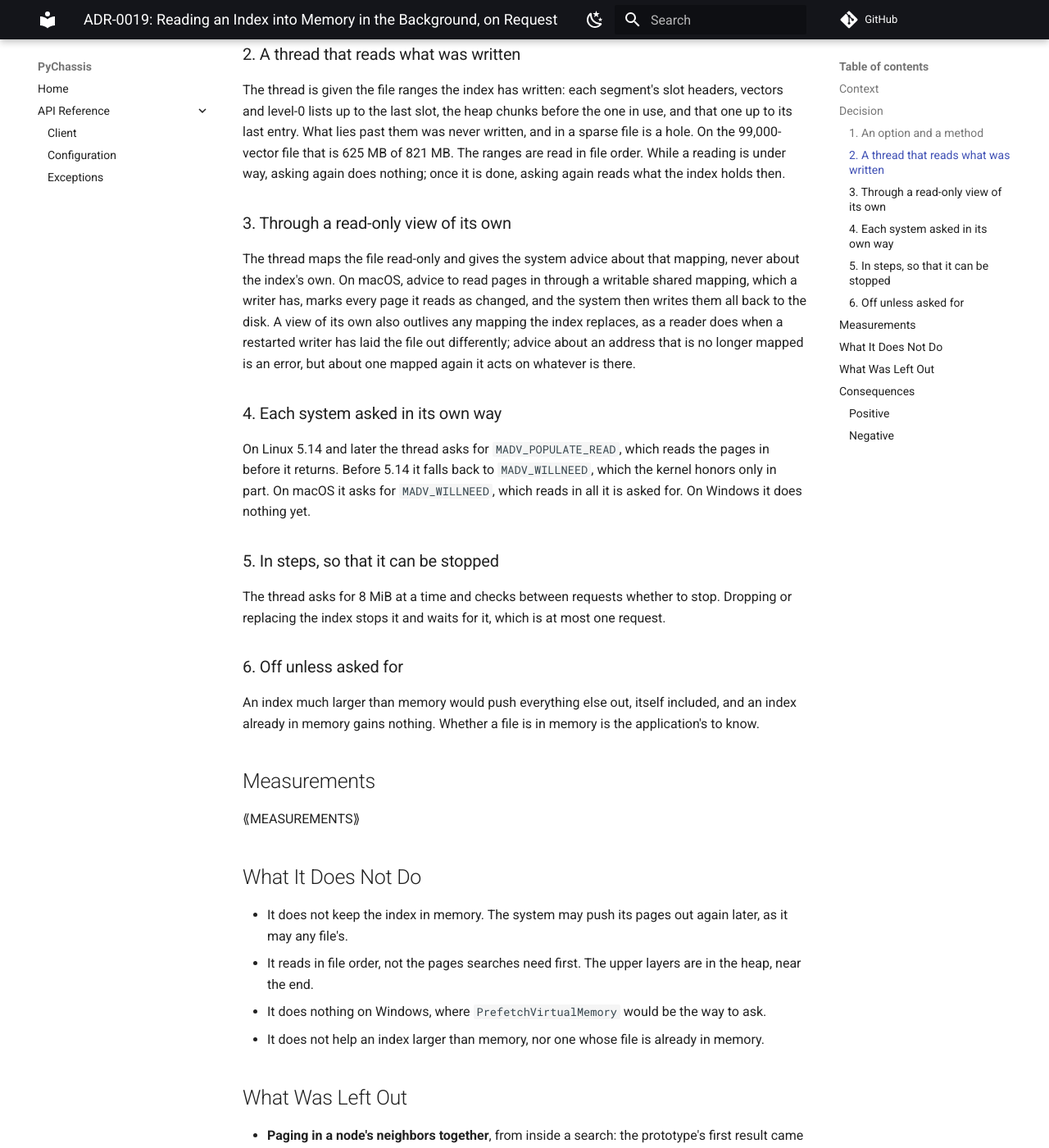
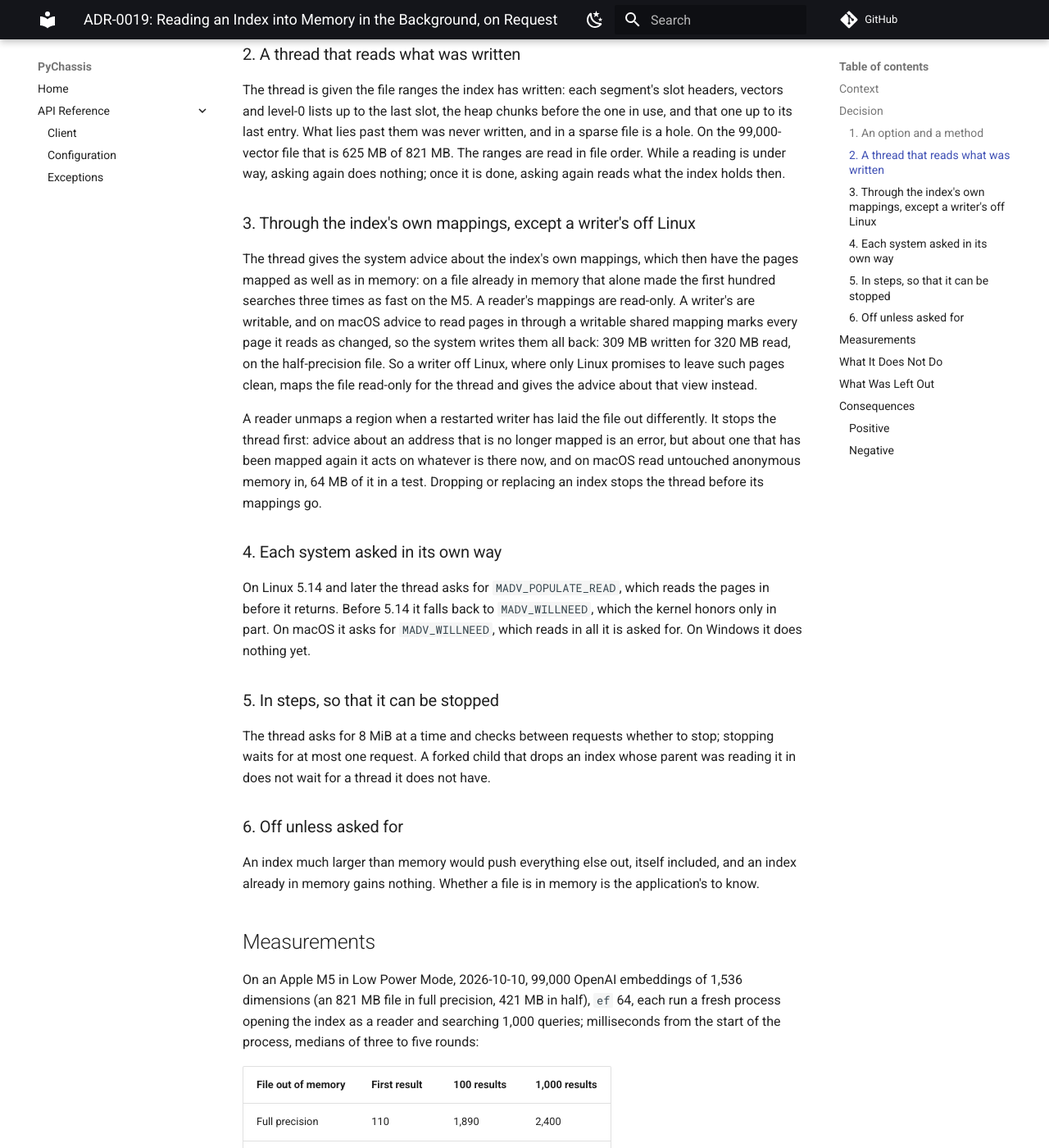
Before and after one commit to tanvincible/chassis, an MkDocs documentation site: the page built from docs/src/adr/019-warm.md, in a window 1280 px wide and 1400 px high, scrolled down 830 px. Shown: the whole window at 82% size. Built offline with MkDocs 1.6.1 and Material for MkDocs 9.7.7, drawn with Linux system fonts in a browser that asks for light colours; comment, search, counter and statistics services are not loaded; some of the changed text lies outside the part shown.

Commit message:
wip: warm() as it is to be merged (feat/warm c5e0e05)

```diff
--- a/docs/src/adr/019-warm.md
+++ b/docs/src/adr/019-warm.md
@@ -35,14 +35,21 @@ its last entry. What lies past them was never written, and in a sparse file is a
 under way, asking again does nothing; once it is done, asking again reads what the index holds
 then.
 
-### 3. Through a read-only view of its own
+### 3. Through the index's own mappings, except a writer's off Linux
 
-The thread maps the file read-only and gives the system advice about that mapping, never about the
-index's own. On macOS, advice to read pages in through a writable shared mapping, which a writer
-has, marks every page it reads as changed, and the system then writes them all back to the disk.
-A view of its own also outlives any mapping the index replaces, as a reader does when a restarted
-writer has laid the file out differently; advice about an address that is no longer mapped is an
-error, but about one mapped again it acts on whatever is there.
+The thread gives the system advice about the index's own mappings, which then have the pages
+mapped as well as in memory: on a file already in memory that alone made the first hundred
+searches three times as fast on the M5. A reader's mappings are read-only. A writer's are
+writable, and on macOS advice to read pages in through a writable shared mapping marks every page
+it reads as changed, so the system writes them all back: 309 MB written for 320 MB read, on the
+half-precision file. So a writer off Linux, where only Linux promises to leave such pages clean,
+maps the file read-only for the thread and gives the advice about that view instead.
+
+A reader unmaps a region when a restarted writer has laid the file out differently. It stops the
+thread first: advice about an address that is no longer mapped is an error, but about one that
+has been mapped again it acts on whatever is there now, and on macOS read untouched anonymous
+memory in, 64 MB of it in a test. Dropping or replacing an index stops the thread before its
+mappings go.
 
 ### 4. Each system asked in its own way
 
@@ -53,8 +60,9 @@ yet.
 
 ### 5. In steps, so that it can be stopped
 
-The thread asks for 8 MiB at a time and checks between requests whether to stop. Dropping or
-replacing the index stops it and waits for it, which is at most one request.
+The thread asks for 8 MiB at a time and checks between requests whether to stop; stopping waits
+for at most one request. A forked child that drops an index whose parent was reading it in does
+not wait for a thread it does not have.
 
 ### 6. Off unless asked for
 
@@ -63,7 +71,42 @@ already in memory gains nothing. Whether a file is in memory is the application'
 
 ## Measurements
 
-⟪MEASUREMENTS⟫
+On an Apple M5 in Low Power Mode, 2026-10-10, 99,000 OpenAI embeddings of 1,536 dimensions
+(an 821 MB file in full precision, 421 MB in half), `ef` 64, each run a fresh process opening the
+index as a reader and searching 1,000 queries; milliseconds from the start of the process, medians
+of three to five rounds:
+
+| File out of memory | First result | 100 results | 1,000 results |
+| --- | --- | --- | --- |
+| Full precision | 110 | 1,890 | 2,400 |
+| Full, with `warm` | 110 | 365 | 864 |
+| Half precision | 100 | 976 | 1,298 |
+| Half, with `warm` | 81 | 198 | 517 |
+| hnswlib | 499 | 705 | 2,571 |
+
+| File in memory | First result | 100 results | 1,000 results |
+| --- | --- | --- | --- |
+| Full precision | 9 | 252 | 732 |
+| Full, with `warm` | 9 | 85 | 571 |
+| Half precision | 6 | 94 | 423 |
+| Half, with `warm` | 6 | 53 | 370 |
+
+A writer, on a copy of the full-precision file out of memory, returned its hundredth result after
+523 ms with `warm` and 1,912 ms without; through a view of the file it gains nothing when the file
+is already in memory. Once a search's pages are in, it takes as long either way: 0.52 to 0.55 ms.
+
+What it reads in is what was written: 38,124 of the file's 50,088 pages of 16 KB, exactly the
+pages that hold written bytes, where opening without it brought in 5. The file's hash and time of
+change are the same after a writer read it in.
+
+On four Linux servers (GitHub's runners: EPYC 7763, 9V45 and 9V74, Neoverse-N2; disks reading 280
+to 660 MB/s in sequence and 5,600 to 11,600 random reads a second), on the same vectors read
+from their own disk, the hundredth result came after 1.3 to 1.7 s with it and 1.5 to 2.9 s
+without, and hnswlib's after 1.3 to 2.1 s; in half precision 0.56 to 1.1 s, from 0.62 to 1.3 s.
+On a million SIFT vectors of 128 dimensions it came after 1.37 s, from 1.56 to 1.87 s, and 0.75 s
+in half precision, from 0.94 to 1.1 s; hnswlib took 1.87 to 2.04 s. On a disk that slow, reading
+the file in takes about as long as the searches it would speed up, and the first result came up
+to 160 ms later with it in six of the eight runs, while the thread had the disk.
 
 ## What It Does Not Do
 
@@ -88,7 +131,9 @@ already in memory gains nothing. Whether a file is in memory is the application'
 
 ### Positive
 
-* ⟪POSITIVE⟫
+* On a file out of memory the hundredth search returns five times as soon on the M5, and sooner
+  than hnswlib's; on slower Linux disks, up to two fifths sooner.
+* A reader's searches on a file already in memory start up to three times as fast.
 * Nothing changes for an index opened without it: no thread is started and no advice given.
 
 ### Negative
```
Also changed, not shown: README.md (+1 -0 lines), docs/src/guide/api-reference.md (+3 -1 lines), pychassis/docs/user-guide/performance.md (+1 -1 lines), 1 other file.
